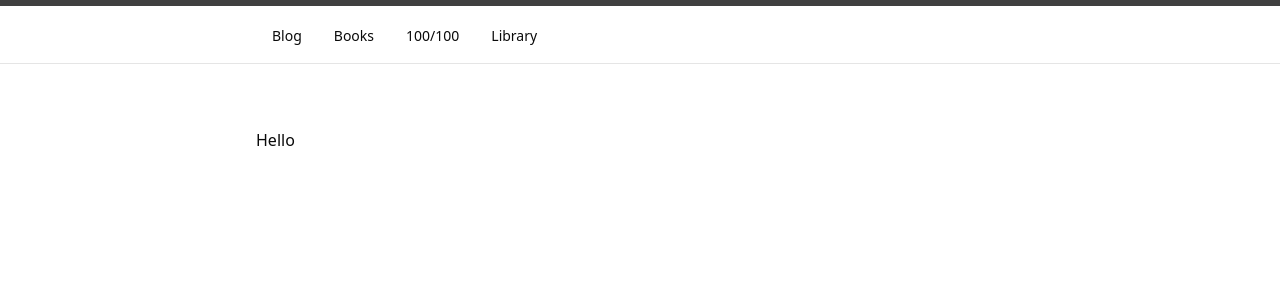
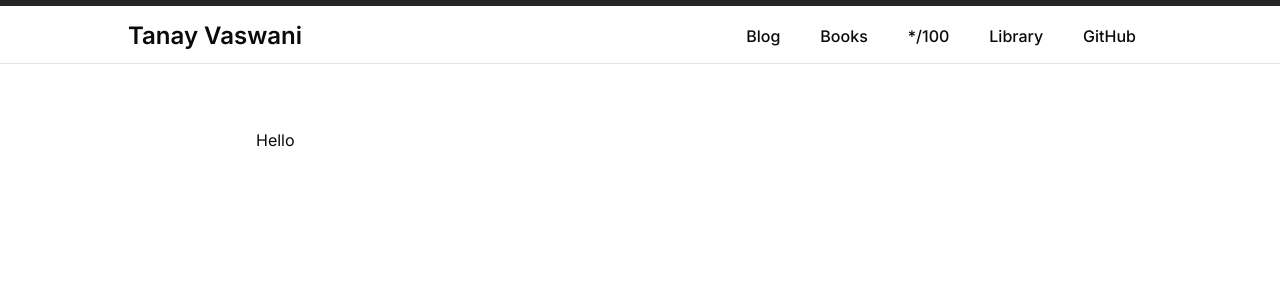
Before and after one commit to tanayvaswani/tanayvaswani.com, a Next.js app: page / in a window 1280 px wide. Shown: the top 300 px of the page. Built offline with nearby package versions, Linux system fonts and the light colour scheme.

Commit message:
feat: logo and navbar

```diff
--- a/src/app/layout.tsx
+++ b/src/app/layout.tsx
@@ -1,20 +1,13 @@
 import type { Metadata } from "next";
-import localFont from "next/font/local";
+import { Inter } from "next/font/google";
 
 import "./globals.css";
 import { ThemeProvider } from "@/components/providers/theme-provider";
 
 import Navbar from "@/components/navigation/navbar";
 
-const geistSans = localFont({
-  src: "./fonts/GeistVF.woff",
-  variable: "--font-geist-sans",
-  weight: "100 900",
-});
-const geistMono = localFont({
-  src: "./fonts/GeistMonoVF.woff",
-  variable: "--font-geist-mono",
-  weight: "100 900",
+const inter = Inter({
+  subsets: ["latin"],
 });
 
 export const metadata: Metadata = {
@@ -29,9 +22,7 @@ export default function RootLayout({
 }>) {
   return (
     <html lang="en">
-      <body
-        className={`${geistSans.variable} ${geistMono.variable} antialiased`}
-      >
+      <body className={`${inter.className} antialiased`}>
         <ThemeProvider
           attribute="class"
           defaultTheme="light"
--- /dev/null
+++ b/src/components/navigation/logo.tsx
@@ -0,0 +1,14 @@
+import Link from "next/link";
+
+const Logo = () => {
+  return (
+    <Link
+      href={"/"}
+      className="text-2xl font-semibold hover:opacity-80 transition-opacity duration-100"
+    >
+      Tanay Vaswani
+    </Link>
+  );
+};
+
+export default Logo;
--- /dev/null
+++ b/src/components/navigation/nav-menu.tsx
@@ -0,0 +1,45 @@
+"use client";
+
+import Link from "next/link";
+
+import { Button } from "../ui/button";
+
+const navigationRoutes = [
+  {
+    title: "Blog",
+    path: "/blog",
+  },
+  {
+    title: "Books",
+    path: "/books",
+  },
+  {
+    title: "*/100",
+    path: "/checklist",
+  },
+  {
+    title: "Library",
+    path: "/library",
+  },
+  {
+    title: "GitHub",
+    path: "https://github.com/tanayvaswani",
+    isExternal: true,
+  },
+];
+
+const NavigationMenu = () => {
+  return (
+    <div className="flex items-center justify-center gap-2">
+      {navigationRoutes.map((route, index) => (
+        <Button key={index} variant={"navigation"} asChild>
+          <Link href={route.path} target={route.isExternal ? "_blank" : ""}>
+            {route.title}
+          </Link>
+        </Button>
+      ))}
+    </div>
+  );
+};
+
+export default NavigationMenu;
--- a/src/components/navigation/navbar.tsx
+++ b/src/components/navigation/navbar.tsx
@@ -1,39 +1,13 @@
-import Link from "next/link";
-
-import { Button } from "../ui/button";
-
-const navigationRoutes = [
-  {
-    title: "Blog",
-    path: "/blog",
-  },
-  {
-    title: "Books",
-    path: "/books",
-  },
-  {
-    title: "100/100",
-    path: "/checklist",
-  },
-  {
-    title: "Library",
-    path: "/library",
-  },
-];
+import Logo from "./logo";
+import NavigationMenu from "./nav-menu";
 
 const Navbar = () => {
   return (
-    <div className="fixed top-0 w-full border-b border-t-[6px] border-t-neutral-700 bg-white/30 backdrop-blur-md h-16">
-      <div className="md:max-w-screen-md md:mx-auto py-3 px-4 md:px-0 flex items-center justify-between">
-        {/* <Logo /> */}
+    <div className="fixed top-0 w-full border-b border-t-[6px] border-t-neutral-800 bg-white/30 backdrop-blur-md h-16">
+      <div className="md:max-w-screen-lg md:mx-auto py-3 px-4 md:px-0 flex items-center justify-between">
+        <Logo />
 
-        <div className="">
-          {navigationRoutes.map((route, index) => (
-            <Button key={index} variant={"navigation"} asChild>
-              <Link href={route.path}>{route.title}</Link>
-            </Button>
-          ))}
-        </div>
+        <NavigationMenu />
       </div>
     </div>
   );
--- a/src/components/ui/button.tsx
+++ b/src/components/ui/button.tsx
@@ -1,8 +1,8 @@
-import * as React from "react"
-import { Slot } from "@radix-ui/react-slot"
-import { cva, type VariantProps } from "class-variance-authority"
+import * as React from "react";
+import { Slot } from "@radix-ui/react-slot";
+import { cva, type VariantProps } from "class-variance-authority";
 
-import { cn } from "@/lib/utils"
+import { cn } from "@/lib/utils";
 
 const buttonVariants = cva(
   "inline-flex items-center justify-center whitespace-nowrap rounded-md text-sm font-medium transition-colors focus-visible:outline-none focus-visible:ring-1 focus-visible:ring-ring disabled:pointer-events-none disabled:opacity-50",
@@ -18,7 +18,7 @@ const buttonVariants = cva(
         secondary:
           "bg-secondary text-secondary-foreground shadow-sm hover:bg-secondary/80",
         ghost: "hover:bg-accent hover:text-accent-foreground",
-        navigation: "hover:bg-accent hover:text-accent-foreground",
+        navigation: "hover:bg-accent hover:text-accent-foreground text-md",
         link: "text-primary underline-offset-4 hover:underline",
       },
       size: {
@@ -33,26 +33,26 @@ const buttonVariants = cva(
       size: "default",
     },
   }
-)
+);
 
 export interface ButtonProps
   extends React.ButtonHTMLAttributes<HTMLButtonElement>,
     VariantProps<typeof buttonVariants> {
-  asChild?: boolean
+  asChild?: boolean;
 }
 
 const Button = React.forwardRef<HTMLButtonElement, ButtonProps>(
   ({ className, variant, size, asChild = false, ...props }, ref) => {
-    const Comp = asChild ? Slot : "button"
+    const Comp = asChild ? Slot : "button";
     return (
       <Comp
         className={cn(buttonVariants({ variant, size, className }))}
         ref={ref}
         {...props}
       />
-    )
+    );
   }
-)
-Button.displayName = "Button"
+);
+Button.displayName = "Button";
 
-export { Button, buttonVariants }
+export { Button, buttonVariants };
```
